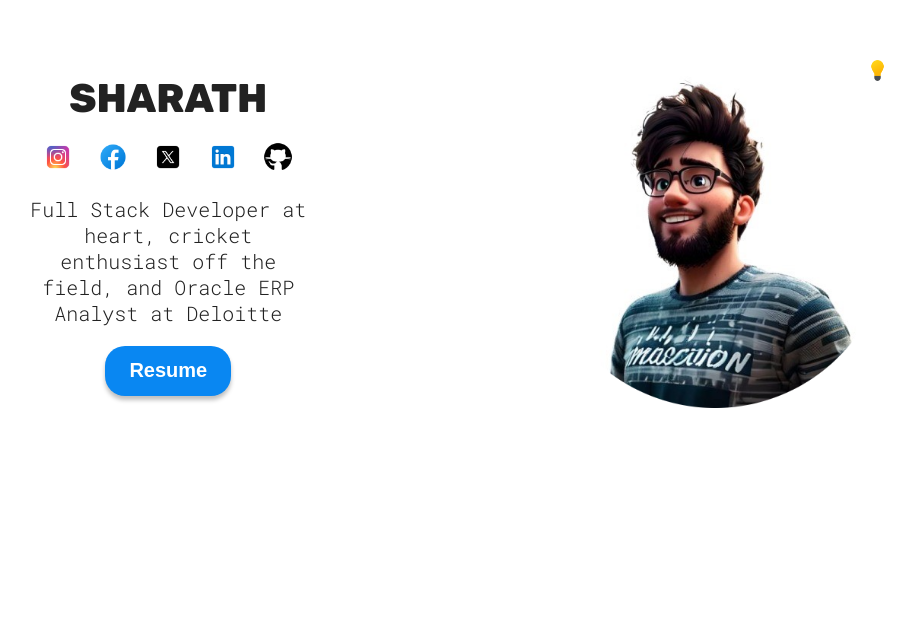
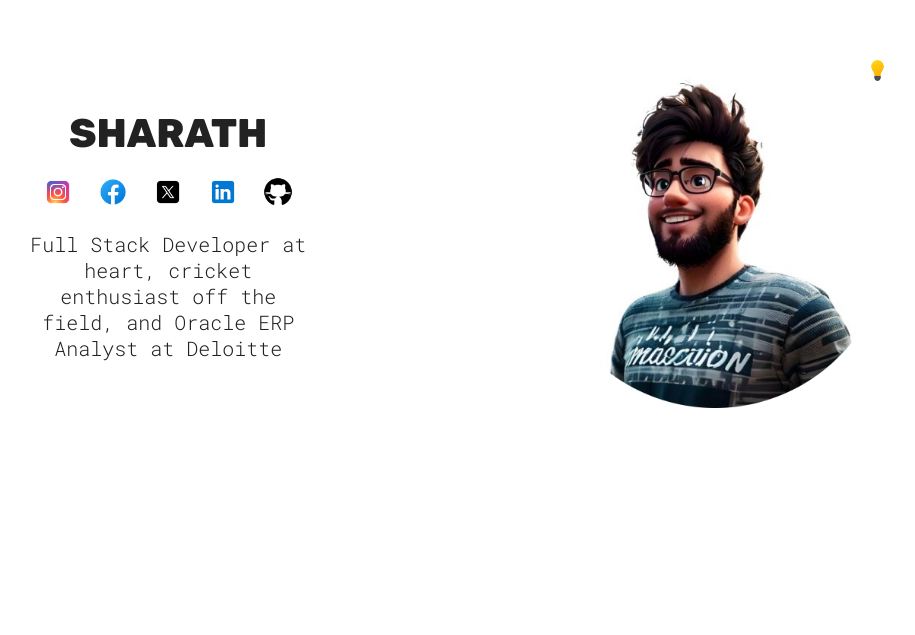
Before and after one commit to Sharath282000/Portfolio-website, a React (Vite) app: page / in a window 1280 px wide. Shown: the part 165-800 px from the top of the page, without its empty margins (183-1098 px from the left). Built offline with nearby package versions, Linux system fonts and the light colour scheme.

Commit message:
Removed the Resume section

```diff
--- a/src/components/Hero/Hero.jsx
+++ b/src/components/Hero/Hero.jsx
@@ -56,10 +56,6 @@ const Hero = () => {
         <p className={styles.description}>
           Full Stack Developer at heart, cricket enthusiast off the field, and Oracle ERP Analyst at Deloitte
         </p>
-        <a href={CV} target="_blank" download>
-          <button className="hover" id="button">Resume
-          </button>
-        </a>
       </div>
     </section>
   );
```
